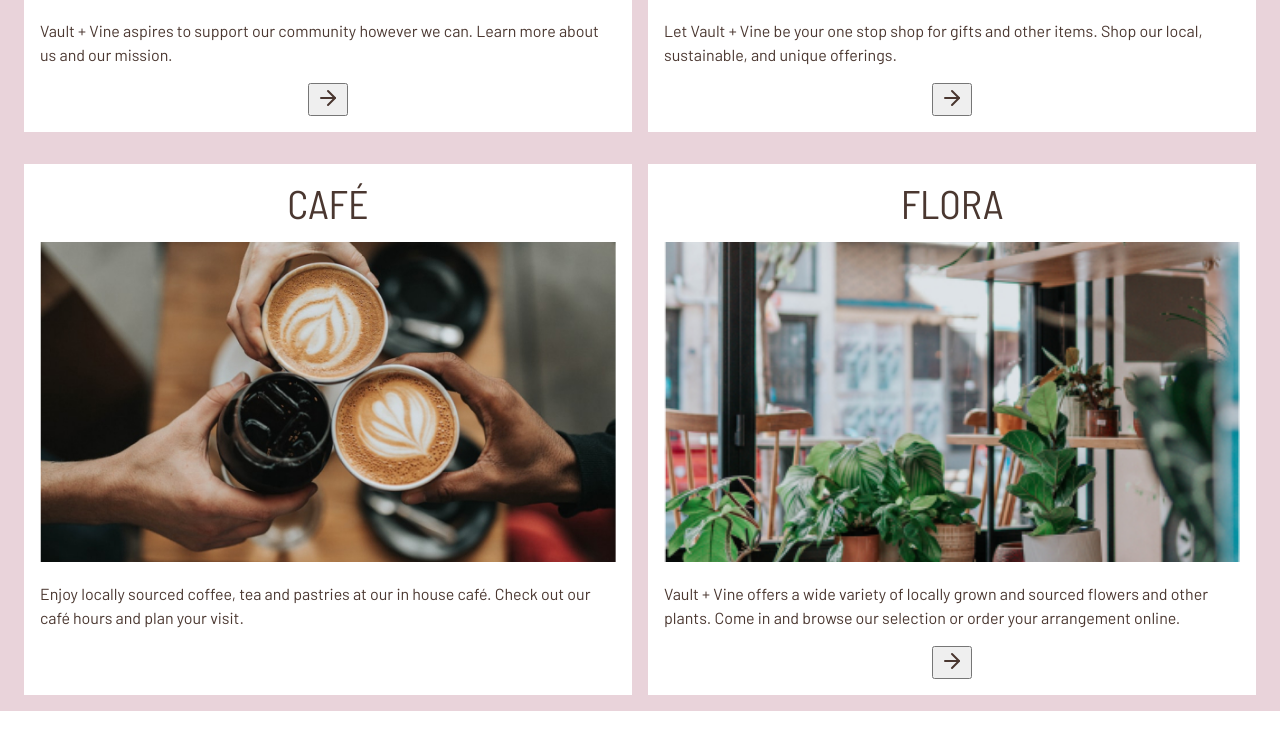
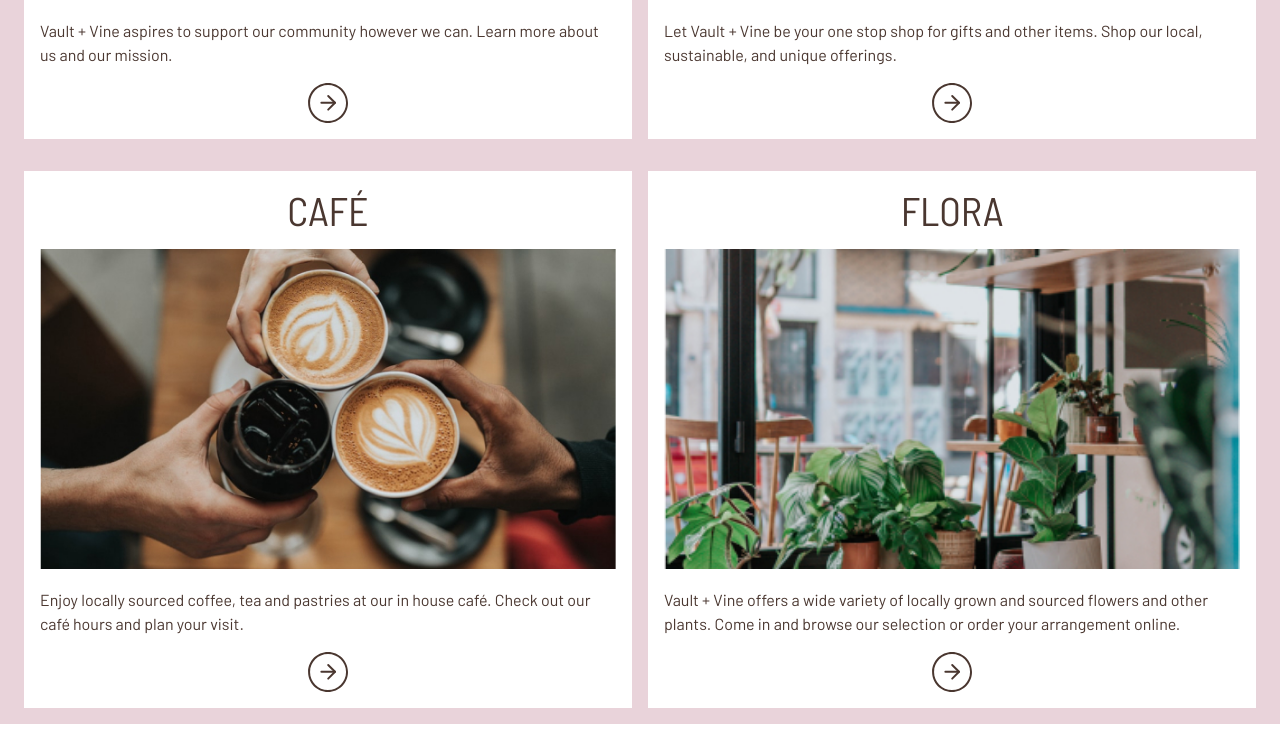
Before and after one commit to sgc57/Web2Homework, a website: page deploy/index.html in a window 1280 px wide. Shown: the part 1506-2238 px from the top of the page. Drawn offline with Linux system fonts and the light colour scheme.

Commit message:
woo yeah

```diff
--- a/deploy/index.html
+++ b/deploy/index.html
@@ -52,7 +52,7 @@
                                         <p>Vault + Vine aspires to support our community however we can.
                                             Learn more about us and our mission.</p>
                                             <section class="home-card-button">
-                                        <button><img src="img/arrow-right.svg" alt="arrow"></button>
+                                                <a href="#"><img src="img/round-button.svg" alt="arrow"></a>
                                     </section>
                                     </div>
                                 </section>
@@ -65,7 +65,7 @@
                                         <p>Let Vault + Vine be your one stop shop for gifts and other items.
                                             Shop our local, sustainable, and unique offerings.</p>
                                             <section class="home-card-button">
-                                                <button><img src="img/arrow-right.svg" alt="arrow"></button>
+                                                <a href="#"><img src="img/round-button.svg" alt="arrow"></a>
                                             </section>
                                     </div>
                                 </section>
@@ -91,7 +91,7 @@
                                         <p>Vault + Vine offers a wide variety of locally grown and sourced flowers and other plants.
                                             Come in and browse our selection or order your arrangement online.</p>
                                             <section class="home-card-button">
-                                                <button><img src="img/arrow-right.svg" alt="arrow"></button>
+                                                <a href="#"><img src="img/round-button.svg" alt="arrow"></a>
                                             </section>
                                     </div>
                                 </section>
--- a/dev/scss/sections/_cards.scss
+++ b/dev/scss/sections/_cards.scss
@@ -16,17 +16,25 @@
             "hc3, hc4"
         ;
     }
-    #hc1{
+
+    #hc1 {
         grid-area: hc1;
     }
-    #hc2{
+
+    #hc2 {
         grid-area: hc2;
     }
-    #hc3{
+
+    #hc3 {
         grid-area: hc3;
     }
-    #hc4{
+
+    #hc4 {
         grid-area: hc4;
+    }
+
+    a {
+        display: block;
     }
 
     li {
@@ -64,9 +72,15 @@
 
         .home-card-button {
             display: flex;
+            padding-top: 16px;
             justify-content: center;
             align-items: center;
-            padding-top: 16px;
+
+            a {
+                height: 40px;
+                width: 40px;
+            }
+
         }
 
     }
@@ -111,9 +125,14 @@
 
         .flora-card-button {
             display: flex;
+            padding-top: 16px;
             justify-content: center;
             align-items: center;
-            padding-top: 16px;
+
+            a {
+                height: 40px;
+                width: 40px;
+            }
         }
 
     }
```
Also changed, not shown: deploy/flora.html (+2 -2 lines), deploy/css/styles.css, 2 other files.
